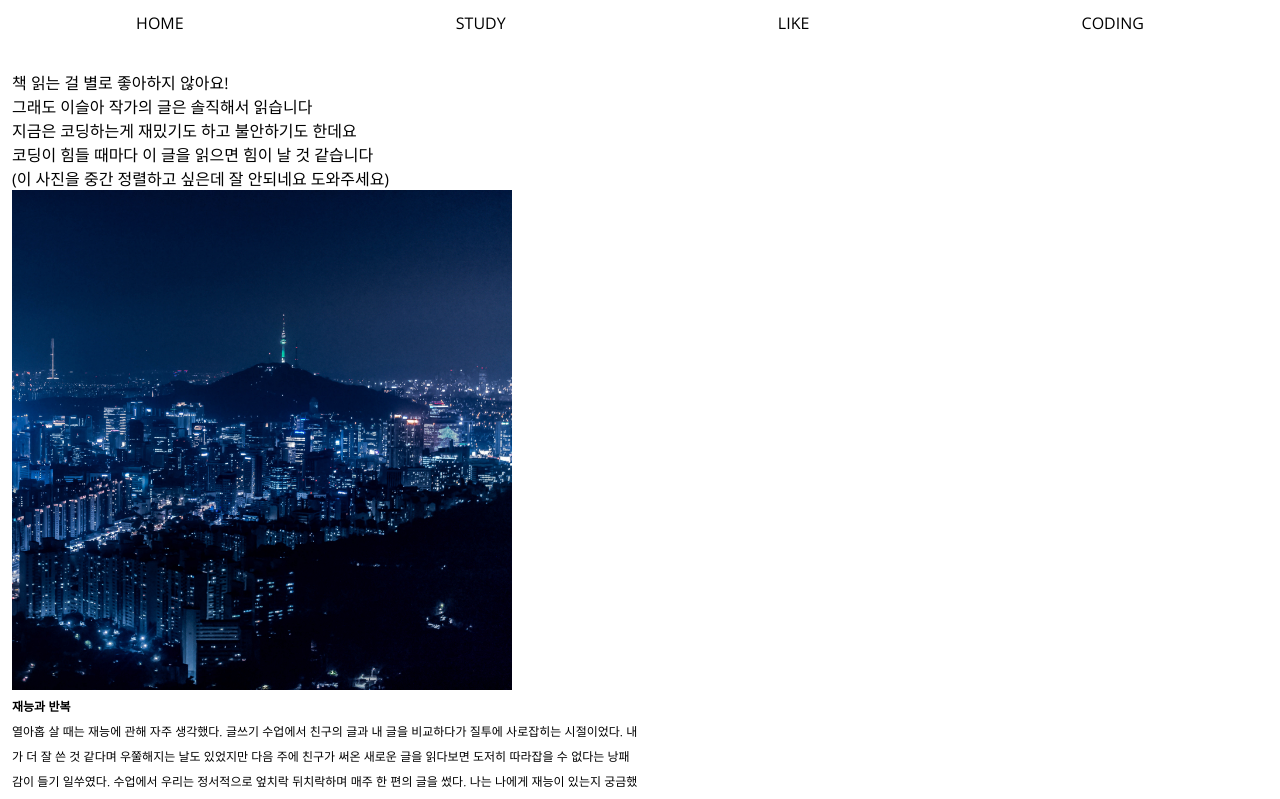
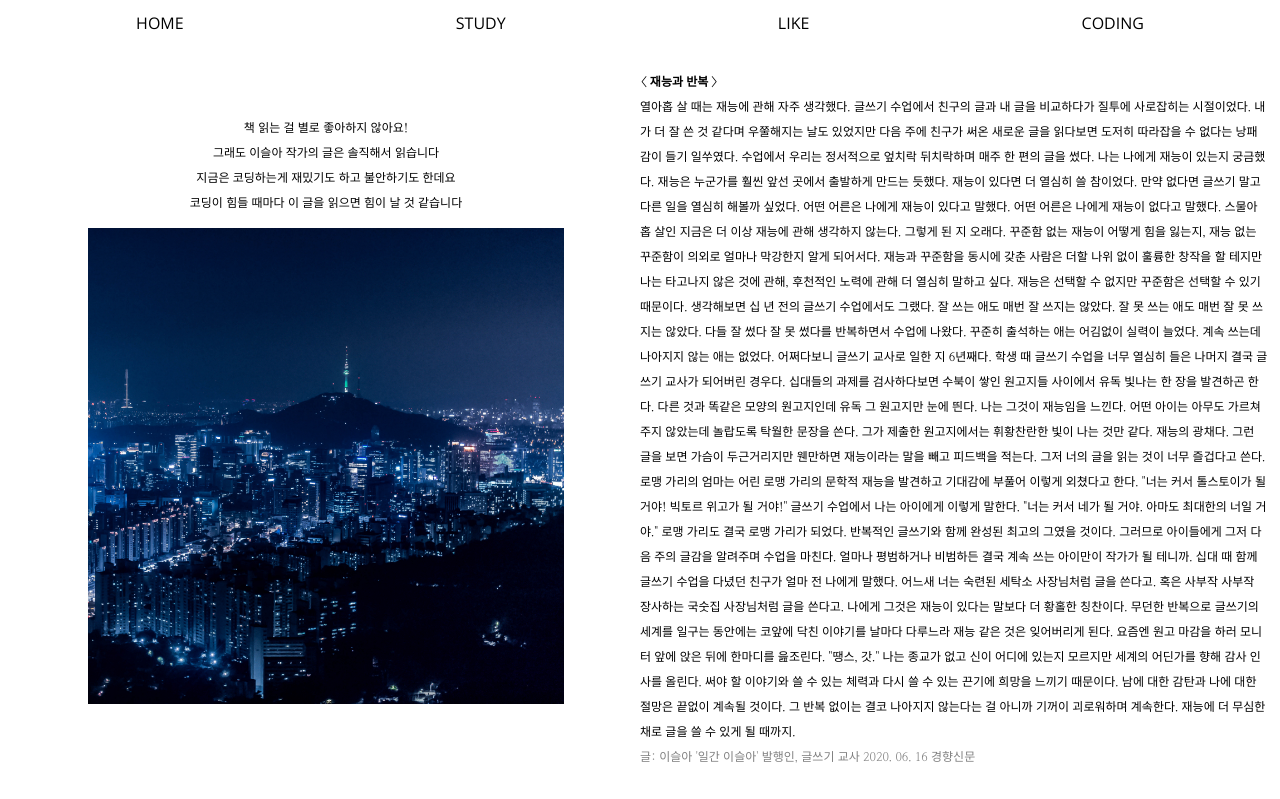
Before and after one commit to seungha-oh/aboutme, a plain HTML site: page coding.html in a window 1280 px wide. Shown: the top 799 px of the page. Drawn offline with nearby package versions, Linux system fonts and the light colour scheme.

Commit message:
Add files via upload

```diff
--- a/coding.html
+++ b/coding.html
@@ -32,14 +32,15 @@
         <div class="img">
           <div class="title">
             책 읽는 걸 별로 좋아하지 않아요! <br />
-            그래도 이슬아 작가의 글은 솔직해서 읽습니다 <br />지금은
-            코딩하는게 재밌기도 하고 불안하기도 한데요 <br />
+            그래도 이슬아 작가의 글은 솔직해서 읽습니다 <br />지금은 코딩하는게
+            재밌기도 하고 불안하기도 한데요 <br />
             코딩이 힘들 때마다 이 글을 읽으면 힘이 날 것 같습니다
-          <br> (이 사진을 중간 정렬하고 싶은데 잘 안되네요 도와주세요)
-          <img src="seoul.jpg" alt="" />
+            <br />
+            <img src="seoul.jpg" alt="" />
+          </div>
         </div>
         <div class="writingone">
-          <p>재능과 반복</p>
+          <p>< 재능과 반복 ></p>
           <p>
             열아홉 살 때는 재능에 관해 자주 생각했다. 글쓰기 수업에서 친구의
             글과 내 글을 비교하다가 질투에 사로잡히는 시절이었다. 내가 더 잘 쓴
--- a/style.css
+++ b/style.css
@@ -213,15 +213,19 @@ header a {
   padding: var(--padding);
 }
 
-.writingone .img {
-  place-items: center;
+.writing .img {
+  display: grid;
+
+  align-items: center;
 }
 
 .writing .img img {
   width: 500px;
   height: 500px;
+  padding: var(--padding);
 }
 
+.writing .img .title,
 .writingone p {
   font-family: "Nanum Myeongjo", serif;
   line-height: 25px;
@@ -231,8 +235,14 @@ header a {
   font-weight: bold;
 }
 
+.writing .img .title,
 .writingone p {
   font-size: var(--font-small);
+}
+
+.writing .img .title {
+  padding: var(--padding);
+  text-align: center;
 }
 
 .writingone p:last-child {
```
